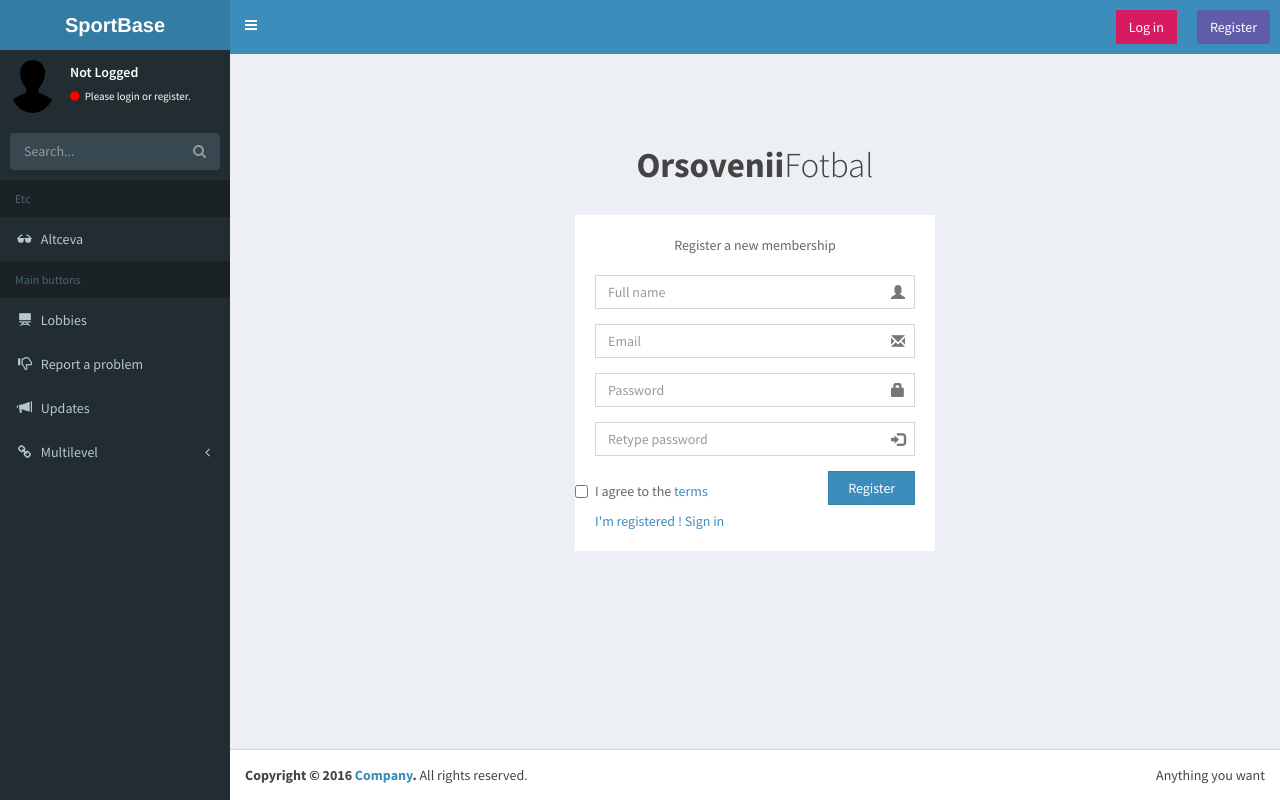
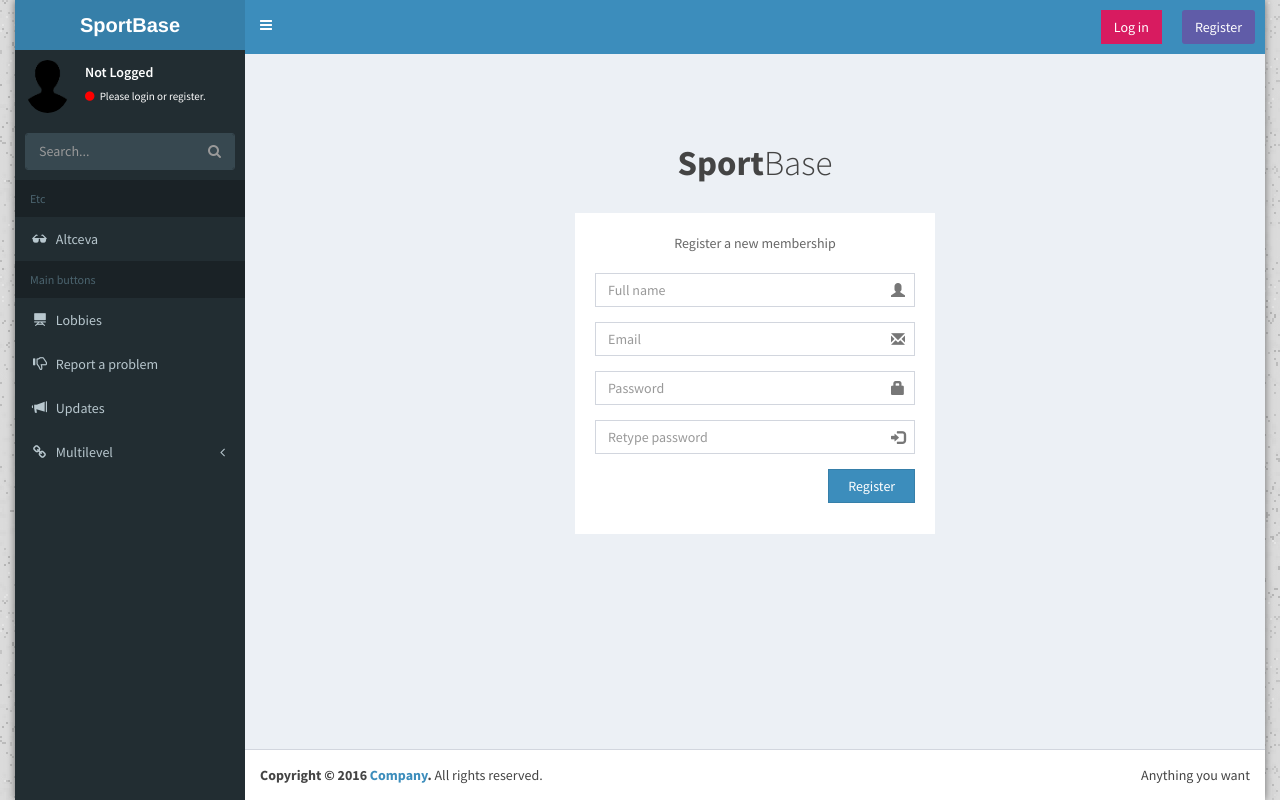
Before and after one commit to CaRaM3LL/flaskapp, a Flask app: page /register in a window 1280 px wide. Run offline with Flask 2, Linux system fonts and the light colour scheme; some libraries are stand-ins or nearby versions.

Commit message:
design modif

```diff
--- a/config.py
+++ b/config.py
@@ -1,4 +1,4 @@
 
 
 # Folosim valoarea 1 pt testing iar valoarea 0 pt serverul in productie
-test = 0
+test = 1
--- a/templates/home.html
+++ b/templates/home.html
@@ -67,7 +67,7 @@ desired effect
 {% if session.logged_in %}
 <body class="hold-transition skin-{{session.theme}} {{session.layout}}">
 {% else %}
-<body class="hold-transition skin-blue {{session.layout}}">
+<body class="hold-transition skin-blue layout-boxed ">
 {% endif %}
 <div class="wrapper">
 
--- a/templates/login.html
+++ b/templates/login.html
@@ -9,7 +9,7 @@
 
 <div class="login-box">
   <div class="login-logo">
-    <a href="/login"><b>Orsovenii</b></a>
+    <a href="/login"><b>Sport</b>Base</a>
   </div>
   <!-- /.login-logo -->
   <div class="login-box-body">
@@ -35,7 +35,7 @@
         <div class="col-xs-8">
           <div class="checkbox icheck">
             <label>
-              <input type="checkbox"> Remember Me
+
             </label>
           </div>
         </div>
@@ -46,7 +46,6 @@
         <!-- /.col -->
       </div>
     </form>
-    <a href="/signup" class="text-center">Register a new membership</a>
 
   </div>
   <!-- /.login-box-body -->
--- a/templates/register.html
+++ b/templates/register.html
@@ -8,7 +8,7 @@
 
 <div class="register-box">
   <div class="register-logo">
-    <a href="/signup"><b>Orsovenii</b>Fotbal</a>
+    <a href="/signup"><b>Sport</b>Base</a>
   </div>
 
   <div class="register-box-body">
@@ -42,7 +42,7 @@
         <div class="col-xs-8">
           <div class="checkbox icheck">
             <label>
-              <input type="checkbox" required>I agree to the <a href="#">terms </a>
+
             </label>
           </div>
         </div>
@@ -53,8 +53,6 @@
         <!-- /.col -->
       </div>
     </form>
-
-    <a href="/" class="text-center">I'm registered ! Sign in</a>
   </div>
   <!-- /.form-box -->
 </div>
```
Also changed, not shown: 1 other file.
